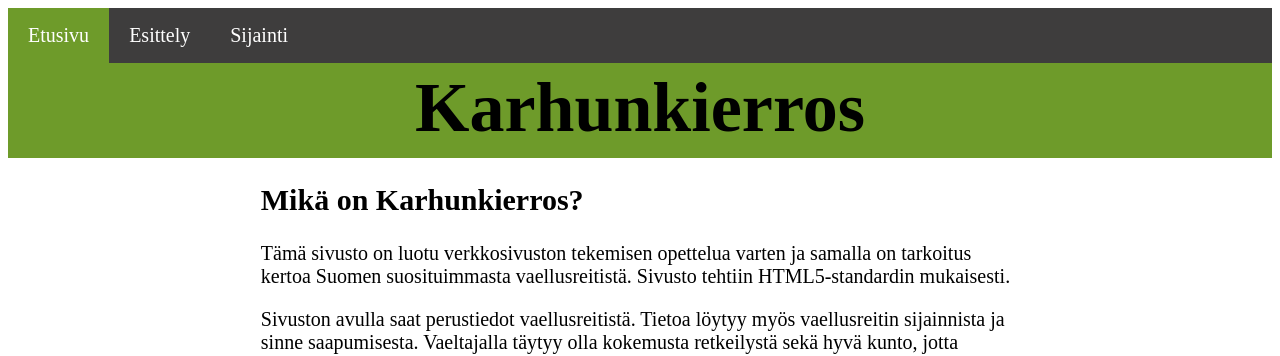
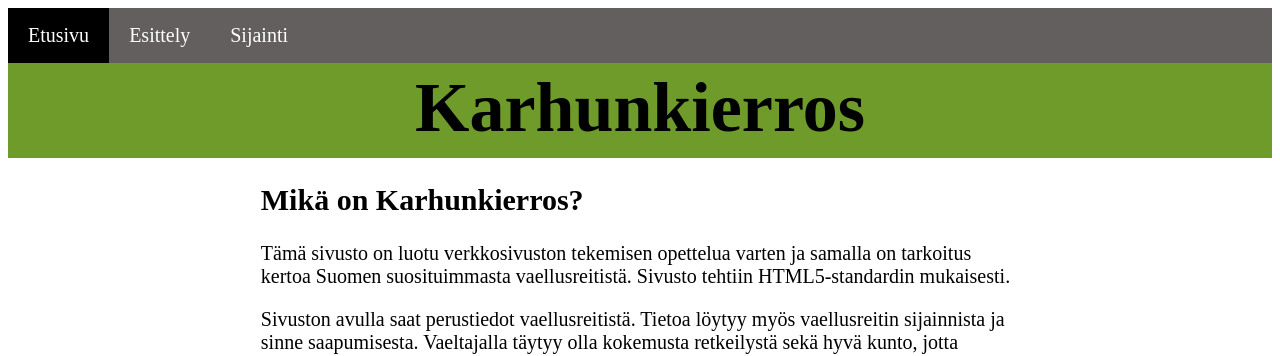
Before and after one commit to bnnz/harjoitussivusto, a plain HTML site: page index.html in a window 1280 px wide. Shown: the top 356 px of the page. Drawn offline with Linux system fonts and the light colour scheme.

Commit message:
Add files via upload

```diff
--- a/style.css
+++ b/style.css
@@ -11,7 +11,7 @@ ul {
     margin: 0;
     padding: 0;
     overflow: hidden;
-    background-color: #3e3d3d;
+    background-color: #635f5f;
 }
 
 li {
@@ -31,7 +31,7 @@ li a:hover:not(.active) {
 }
 
 .active {
-    background-color: #6e9b2a;
+    background-color: #000000;
 }
 
 header {
```
